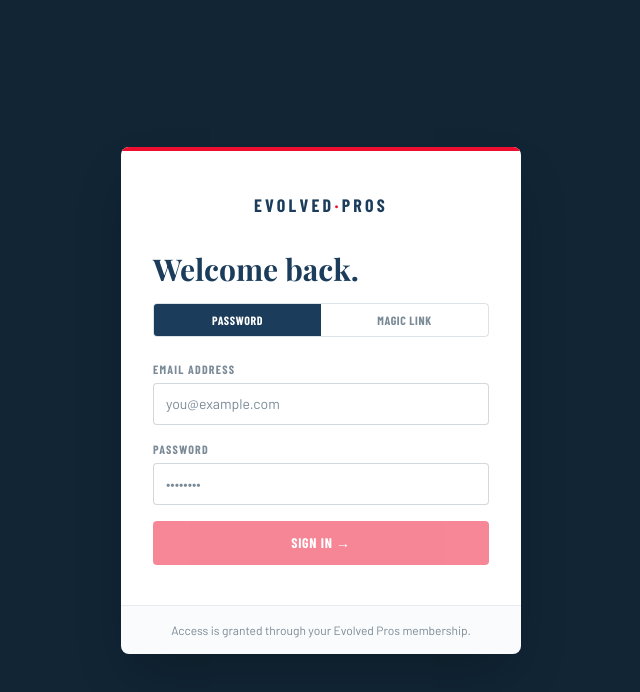
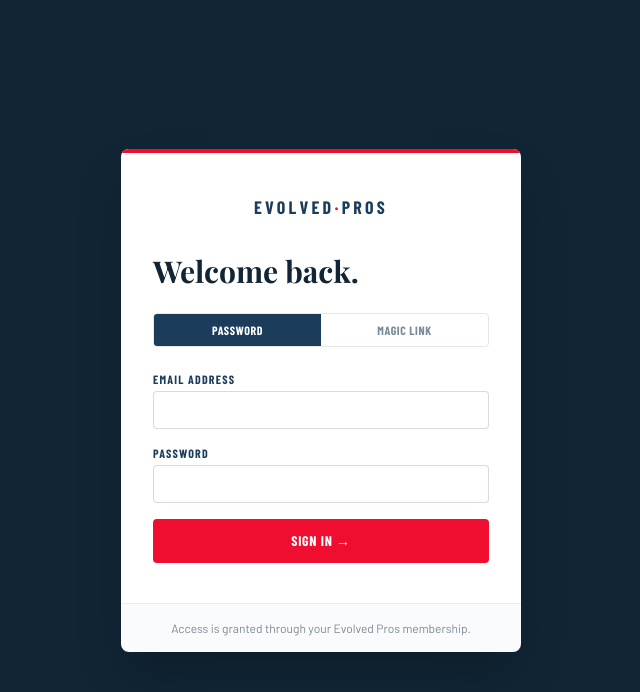
Before and after one commit to GWLeith234/Evolved-Pros-Platform, a Next.js app in the folder apps/web/: page /login in a window 1280 px wide. Shown: the top 692 px of the page, without its empty margins (319-959 px from the left). Built offline with nearby package versions, Linux system fonts and the light colour scheme; no server answers.

Commit message:
fix: password login + router.refresh() before redirect to /home
git push
:wq:wqZZ#

```diff
--- a/apps/web/app/(auth)/login/page.tsx
+++ b/apps/web/app/(auth)/login/page.tsx
@@ -3,44 +3,46 @@
 import { useRouter } from 'next/navigation'
 import { createClient } from '@/lib/supabase/client'
 
-type Mode = 'magic' | 'password'
-
 export default function LoginPage() {
   const router = useRouter()
-  const [mode, setMode]       = useState<Mode>('password')
-  const [email, setEmail]     = useState('')
+  const [tab, setTab] = useState<'password' | 'magic'>('password')
+  const [email, setEmail] = useState('')
   const [password, setPassword] = useState('')
-  const [sent, setSent]       = useState(false)
+  const [sent, setSent] = useState(false)
   const [loading, setLoading] = useState(false)
-  const [error, setError]     = useState<string | null>(null)
+  const [error, setError] = useState<string | null>(null)
 
-  // Detect hash-based magic link tokens (PKCE / implicit flow redirects)
   useEffect(() => {
     const supabase = createClient()
     const { data: { subscription } } = supabase.auth.onAuthStateChange((event, session) => {
       if (event === 'SIGNED_IN' && session) {
+        router.refresh()
         router.push('/home')
       }
     })
     return () => { subscription.unsubscribe() }
   }, [router])
 
-  async function handleSubmit(e: React.FormEvent) {
+  async function handlePassword(e: React.FormEvent) {
+    e.preventDefault()
+    if (!email.trim() || !password.trim()) return
+    setLoading(true)
+    setError(null)
+    const supabase = createClient()
+    const { error: err } = await supabase.auth.signInWithPassword({
+      email: email.trim().toLowerCase(),
+      password,
+    })
+    setLoading(false)
+    if (err) setError(err.message)
+  }
+
+  async function handleMagicLink(e: React.FormEvent) {
     e.preventDefault()
     if (!email.trim()) return
     setLoading(true)
     setError(null)
     const supabase = createClient()
-
-    if (mode === 'password') {
-      const { error: err } = await supabase.auth.signInWithPassword({
-        email: email.trim().toLowerCase(),
-        password,
-      })
-      setLoading(false)
-      if (err) { setError(err.message); return }
-      router.push('/home')
-    } else {
     const { error: err } = await supabase.auth.signInWithOtp({
       email: email.trim().toLowerCase(),
       options: {
@@ -52,17 +54,6 @@
     if (err) { setError(err.message); return }
     setSent(true)
   }
-  }
-
-  function switchMode(next: Mode) {
-    setMode(next)
-    setError(null)
-    setPassword('')
-    setSent(false)
-  }
-
-  const inputClass = "w-full px-3 py-2.5 rounded border border-[rgba(27,60,90,0.2)] text-[#1b3c5a] text-sm placeholder:text-[#7a8a96] focus:outline-none focus:border-[#68a2b9] focus:ring-2 focus:ring-[#68a2b9]/20 transition-colors"
-  const labelClass = "block text-xs font-bold uppercase tracking-widest text-[#7a8a96] mb-1.5"
 
   return (
     <div
@@ -71,9 +62,7 @@
     >
       <div className="w-full max-w-[400px] bg-white rounded-lg overflow-hidden shadow-2xl">
         <div className="h-1 bg-[#ef0e30]" />
-
         <div className="px-8 py-10">
-          {/* Logo */}
           <div className="mb-8 text-center">
             <p
               className="text-[#1b3c5a] tracking-[0.18em] text-lg font-bold"
@@ -84,148 +73,119 @@
           </div>
 
           {sent ? (
-            /* Magic link sent — inbox confirmation */
             <div className="text-center py-4">
-              <div
-                className="w-12 h-12 rounded-full flex items-center justify-center mx-auto mb-4"
-                style={{ backgroundColor: 'rgba(104,162,185,0.12)' }}
-              >
-                <svg className="w-6 h-6 text-[#68a2b9]" fill="none" stroke="currentColor" viewBox="0 0 24 24">
-                  <path strokeLinecap="round" strokeLinejoin="round" strokeWidth={2}
-                    d="M3 8l7.89 5.26a2 2 0 002.22 0L21 8M5 19h14a2 2 0 002-2V7a2 2 0 00-2-2H5a2 2 0 00-2 2v10a2 2 0 002 2z" />
-                </svg>
-              </div>
-              <h2
-                className="text-[#1b3c5a] text-2xl mb-3"
-                style={{ fontFamily: '"Playfair Display", Georgia, serif', fontWeight: 700 }}
-              >
+              <h2 className="text-[#1b3c5a] text-2xl mb-3" style={{ fontFamily: '"Playfair Display", Georgia, serif', fontWeight: 700 }}>
                 Check your inbox.
               </h2>
-              <p className="text-[#7a8a96] text-sm leading-relaxed mb-3">
-                A login link is on its way to{' '}
-                <span className="font-semibold text-[#1b3c5a]">{email}</span>.
-              </p>
-              <p className="text-[#7a8a96] text-xs">
-                Check your spam folder if it doesn't arrive within a minute.
-              </p>
-              <button
-                onClick={() => { setSent(false); setError(null) }}
-                className="mt-4 text-xs text-[#68a2b9] underline"
-              >
-                Use a different email
-              </button>
+              <p className="text-[#7a8a96] text-sm">A login link is on its way to {email}</p>
             </div>
           ) : (
             <>
-              <h1
-                className="text-[#1b3c5a] text-3xl mb-2"
-                style={{ fontFamily: '"Playfair Display", Georgia, serif', fontWeight: 700 }}
+              <h2
+                className="text-[#112535] text-3xl font-bold mb-6"
+                style={{ fontFamily: '"Playfair Display", Georgia, serif' }}
               >
                 Welcome back.
-              </h1>
+              </h2>
 
-              {/* Mode toggle */}
-              <div className="flex rounded border border-[rgba(27,60,90,0.15)] overflow-hidden mb-6 mt-4">
+              {/* Tabs */}
+              <div className="flex mb-6 border border-[rgba(27,60,90,0.12)] rounded overflow-hidden">
                 <button
                   type="button"
-                  onClick={() => switchMode('password')}
-                  className="flex-1 py-2 text-xs font-bold uppercase tracking-wider transition-colors"
+                  onClick={() => { setTab('password'); setError(null) }}
+                  className="flex-1 py-2 text-xs font-bold tracking-wider transition-colors"
                   style={{
                     fontFamily: '"Barlow Condensed", sans-serif',
-                    backgroundColor: mode === 'password' ? '#1b3c5a' : 'transparent',
-                    color: mode === 'password' ? 'white' : '#7a8a96',
+                    backgroundColor: tab === 'password' ? '#1b3c5a' : 'transparent',
+                    color: tab === 'password' ? '#fff' : '#7a8a96',
                   }}
                 >
-                  Password
+                  PASSWORD
                 </button>
                 <button
                   type="button"
-                  onClick={() => switchMode('magic')}
-                  className="flex-1 py-2 text-xs font-bold uppercase tracking-wider transition-colors"
+                  onClick={() => { setTab('magic'); setError(null) }}
+                  className="flex-1 py-2 text-xs font-bold tracking-wider transition-colors"
                   style={{
                     fontFamily: '"Barlow Condensed", sans-serif',
-                    backgroundColor: mode === 'magic' ? '#1b3c5a' : 'transparent',
-                    color: mode === 'magic' ? 'white' : '#7a8a96',
+                    backgroundColor: tab === 'magic' ? '#1b3c5a' : 'transparent',
+                    color: tab === 'magic' ? '#fff' : '#7a8a96',
                   }}
                 >
-                  Magic Link
+                  MAGIC LINK
                 </button>
               </div>
 
-              <form onSubmit={handleSubmit} className="space-y-4">
-                <div>
-                  <label htmlFor="email" className={labelClass} style={{ fontFamily: '"Barlow Condensed", sans-serif' }}>
-                    Email Address
-                  </label>
-                  <input
-                    id="email"
-                    type="email"
-                    required
-                    autoComplete="email"
-                    value={email}
-                    onChange={e => setEmail(e.target.value)}
-                    placeholder="you@example.com"
-                    className={inputClass}
-                  />
-                </div>
-
-                {mode === 'password' && (
-                  <div>
-                    <label htmlFor="password" className={labelClass} style={{ fontFamily: '"Barlow Condensed", sans-serif' }}>
-                      Password
-                    </label>
-                    <input
-                      id="password"
-                      type="password"
-                      required
-                      autoComplete="current-password"
-                      value={password}
-                      onChange={e => setPassword(e.target.value)}
-                      placeholder="••••••••"
-                      className={inputClass}
-                    />
-                  </div>
-                )}
-
               {error && (
-                  <p className="text-[#ef0e30] text-sm rounded bg-[rgba(239,14,48,0.06)] px-3 py-2 border border-[rgba(239,14,48,0.15)]">
+                <p className="text-[#ef0e30] text-sm rounded bg-[rgba(239,14,48,0.06)] px-3 py-2 border border-[rgba(239,14,48,0.15)] mb-4">
                   {error}
                 </p>
               )}
 
+              {tab === 'password' ? (
+                <form onSubmit={handlePassword} className="space-y-4">
+                  <div>
+                    <label className="block text-[#1b3c5a] text-xs font-bold tracking-widest mb-1" style={{ fontFamily: '"Barlow Condensed", sans-serif' }}>
+                      EMAIL ADDRESS
+                    </label>
+                    <input
+                      type="email"
+                      value={email}
+                      onChange={e => setEmail(e.target.value)}
+                      required
+                      className="w-full border border-[rgba(27,60,90,0.18)] rounded px-3 py-2 text-sm text-[#1b3c5a] focus:outline-none focus:border-[#68a2b9]"
+                    />
+                  </div>
+                  <div>
+                    <label className="block text-[#1b3c5a] text-xs font-bold tracking-widest mb-1" style={{ fontFamily: '"Barlow Condensed", sans-serif' }}>
+                      PASSWORD
+                    </label>
+                    <input
+                      type="password"
+                      value={password}
+                      onChange={e => setPassword(e.target.value)}
+                      required
+                      className="w-full border border-[rgba(27,60,90,0.18)] rounded px-3 py-2 text-sm text-[#1b3c5a] focus:outline-none focus:border-[#68a2b9]"
+                    />
+                  </div>
                   <button
                     type="submit"
-                  disabled={loading || !email.trim() || (mode === 'password' && !password)}
-                  className="w-full py-3 rounded font-bold uppercase tracking-wider text-sm text-white transition-all disabled:opacity-50 disabled:cursor-not-allowed flex items-center justify-center gap-2"
-                  style={{
-                    fontFamily:      '"Barlow Condensed", sans-serif',
-                    backgroundColor: '#ef0e30',
-                  }}
+                    disabled={loading}
+                    className="w-full py-3 rounded font-bold uppercase tracking-wider text-sm text-white transition-all disabled:opacity-50"
+                    style={{ fontFamily: '"Barlow Condensed", sans-serif', backgroundColor: '#ef0e30' }}
                   >
-                  {loading ? (
-                    <>
-                      <svg className="animate-spin h-4 w-4" fill="none" viewBox="0 0 24 24">
-                        <circle className="opacity-25" cx="12" cy="12" r="10" stroke="currentColor" strokeWidth="4" />
-                        <path className="opacity-75" fill="currentColor" d="M4 12a8 8 0 018-8V0C5.373 0 0 5.373 0 12h4z" />
-                      </svg>
-                      {mode === 'password' ? 'Signing in…' : 'Sending…'}
-                    </>
-                  ) : (
-                    mode === 'password' ? 'Sign In →' : 'Send Login Link →'
-                  )}
+                    {loading ? 'Signing in…' : 'Sign In →'}
                   </button>
                 </form>
+              ) : (
+                <form onSubmit={handleMagicLink} className="space-y-4">
+                  <div>
+                    <label className="block text-[#1b3c5a] text-xs font-bold tracking-widest mb-1" style={{ fontFamily: '"Barlow Condensed", sans-serif' }}>
+                      EMAIL ADDRESS
+                    </label>
+                    <input
+                      type="email"
+                      value={email}
+                      onChange={e => setEmail(e.target.value)}
+                      required
+                      className="w-full border border-[rgba(27,60,90,0.18)] rounded px-3 py-2 text-sm text-[#1b3c5a] focus:outline-none focus:border-[#68a2b9]"
+                    />
+                  </div>
+                  <button
+                    type="submit"
+                    disabled={loading}
+                    className="w-full py-3 rounded font-bold uppercase tracking-wider text-sm text-white transition-all disabled:opacity-50"
+                    style={{ fontFamily: '"Barlow Condensed", sans-serif', backgroundColor: '#ef0e30' }}
+                  >
+                    {loading ? 'Sending…' : 'Send Login Link →'}
+                  </button>
+                </form>
+              )}
             </>
           )}
         </div>
-
-        <div
-          className="px-8 py-4 border-t text-center"
-          style={{ borderColor: 'rgba(27,60,90,0.08)', backgroundColor: 'rgba(27,60,90,0.02)' }}
-        >
-          <p className="text-xs text-[#7a8a96]">
-            Access is granted through your Evolved Pros membership.
-          </p>
+        <div className="px-8 py-4 border-t text-center" style={{ borderColor: 'rgba(27,60,90,0.08)', backgroundColor: 'rgba(27,60,90,0.02)' }}>
+          <p className="text-xs text-[#7a8a96]">Access is granted through your Evolved Pros membership.</p>
         </div>
       </div>
     </div>
--- /dev/null
+++ b/apps/web/next.config.mjs
@@ -0,0 +1,12 @@
+/** @type {import('next').NextConfig} */
+const nextConfig = {
+  output: 'standalone',
+  images: {
+    remotePatterns: [
+      { protocol: 'https', hostname: '*.supabase.co' },
+      { protocol: 'https', hostname: 'image.mux.com' },
+    ],
+  },
+}
+
+export default nextConfig
```
Also changed, not shown: 1 other file (tests, documents, lock files or other folders). Lines whose indentation alone changed are shown as unchanged.
